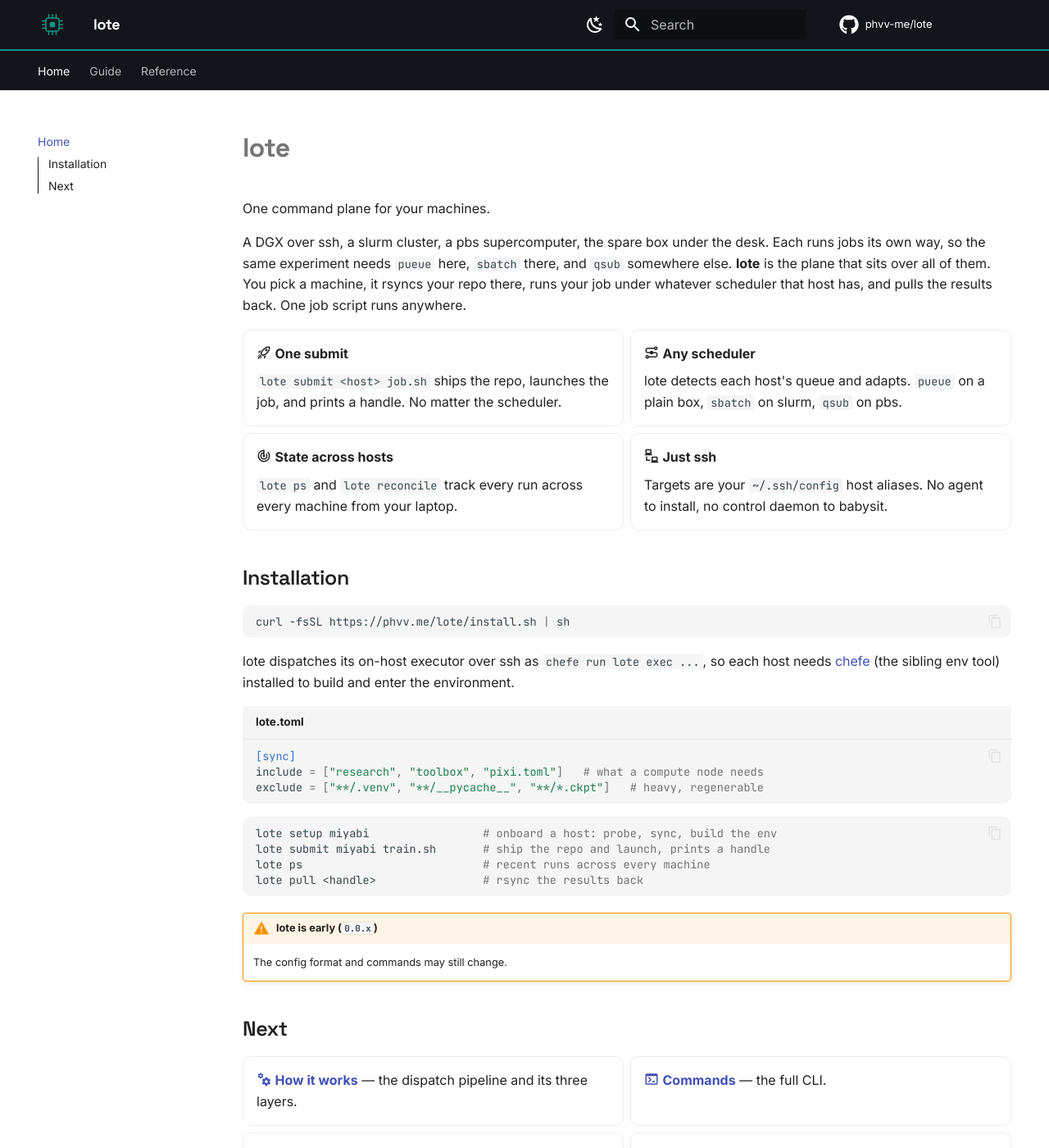
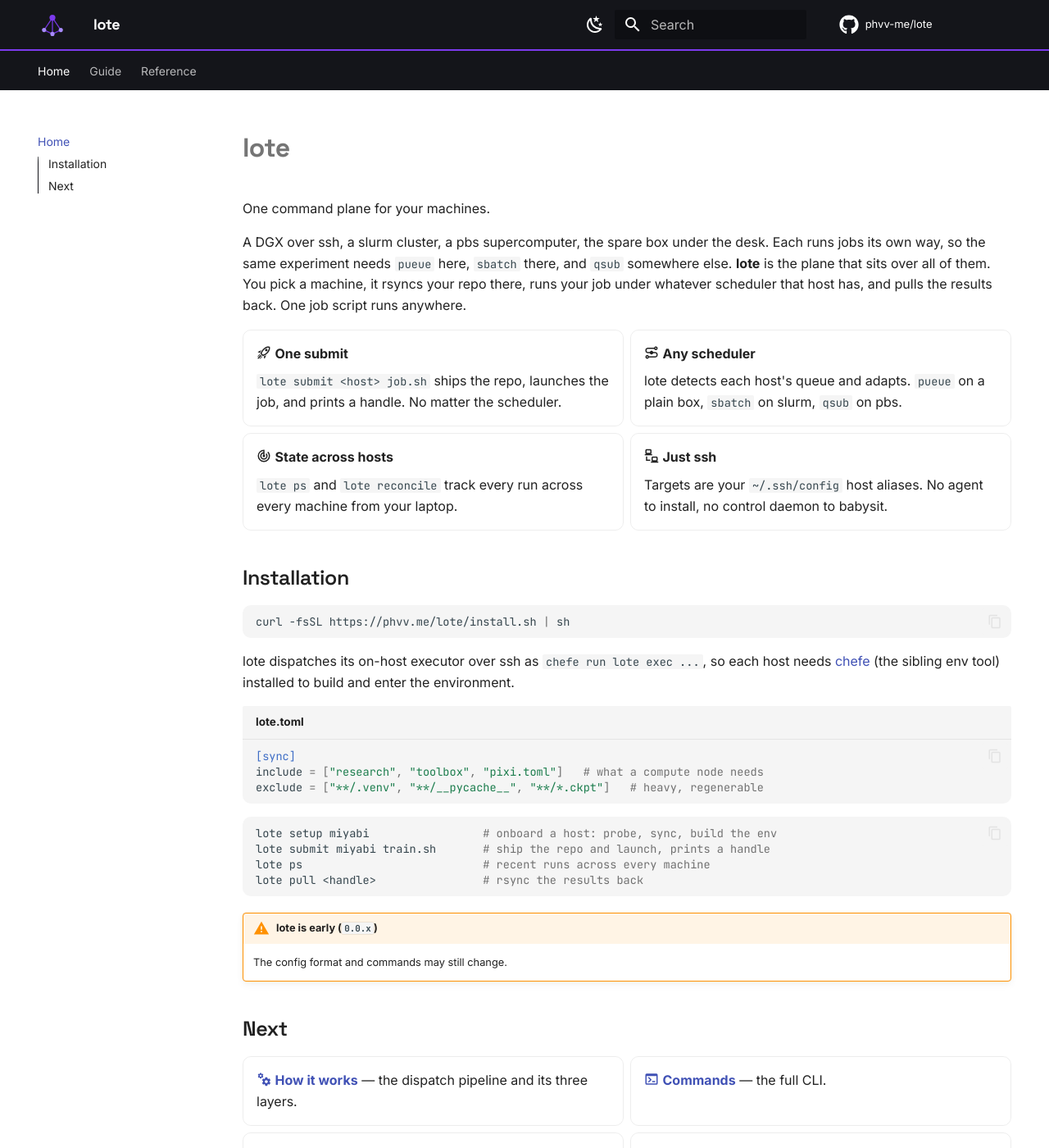
Before and after one commit to phvv-me/lote, an MkDocs documentation site: the page built from docs/index.md, in a window 1280 px wide and 1400 px high. Shown: the whole window at 82% size. Built offline with MkDocs 1.6.1 and Material for MkDocs 9.7.7, drawn with Linux system fonts in a browser that asks for light colours; comment, search, counter and statistics services are not loaded.

Commit message:
Give lote its own identity: an orchestration-graph mark in violet
Replace the chip logo (which read as maquina) and stacked boxes (which read as a
package manager) with a node graph, a control node wired out to a cluster of
hosts, matching what lote actually does. New violet palette to separate it from
maquina's blue and chefe's amber, with its own banner.

Co-Authored-By: Claude Opus 4.8 (1M context) <noreply@anthropic.com>

```diff
--- a/docs/stylesheets/extra.css
+++ b/docs/stylesheets/extra.css
@@ -1,15 +1,15 @@
 /* lote brand layer, keeps Material from looking stock.
-   Space Grotesk headings, lote teal, black header with a teal seam. */
+   Space Grotesk headings, lote violet, black header with a violet seam. */
 
 @import url("https://fonts.googleapis.com/css2?family=Space+Grotesk:wght@500;600;700&display=swap");
 
 :root {
-  --lote-teal: #0d9488;
-  --md-accent-fg-color: var(--lote-teal);
+  --lote-violet: #7c3aed;
+  --md-accent-fg-color: var(--lote-violet);
 }
 
-[data-md-color-accent="teal"] {
-  --md-accent-fg-color: var(--lote-teal);
+[data-md-color-accent="deep-purple"] {
+  --md-accent-fg-color: var(--lote-violet);
 }
 
 /* sharp, slightly tightened headings */
@@ -27,14 +27,14 @@
   font-weight: 700;
 }
 
-/* a teal seam under the black header, the brand cue */
+/* a violet seam under the black header, the brand cue */
 .md-header {
-  border-bottom: 2px solid var(--lote-teal);
+  border-bottom: 2px solid var(--lote-violet);
 }
 
-/* tabs: teal underline on the active page */
+/* tabs: violet underline on the active page */
 .md-tabs__link--active {
-  color: var(--lote-teal);
+  color: var(--lote-violet);
   opacity: 1;
 }
 
@@ -50,8 +50,8 @@
 }
 
 .md-typeset .grid.cards > ul > li:hover {
-  border-color: var(--lote-teal);
-  box-shadow: 0 0 0 1px var(--lote-teal);
+  border-color: var(--lote-violet);
+  box-shadow: 0 0 0 1px var(--lote-violet);
 }
 
 /* a larger header logo than Material's tiny default */
--- a/mkdocs.yml
+++ b/mkdocs.yml
@@ -18,14 +18,14 @@ theme:
     - media: "(prefers-color-scheme: light)"
       scheme: default
       primary: black
-      accent: teal
+      accent: deep-purple
       toggle:
         icon: material/weather-night
         name: Dark mode
     - media: "(prefers-color-scheme: dark)"
       scheme: slate
       primary: black
-      accent: teal
+      accent: deep-purple
       toggle:
         icon: material/weather-sunny
         name: Light mode
```
Also changed, not shown: README.md (+1 -1 lines), docs/assets/banner.png, docs/assets/banner.svg, docs/assets/logo.png, docs/assets/logo.svg.
